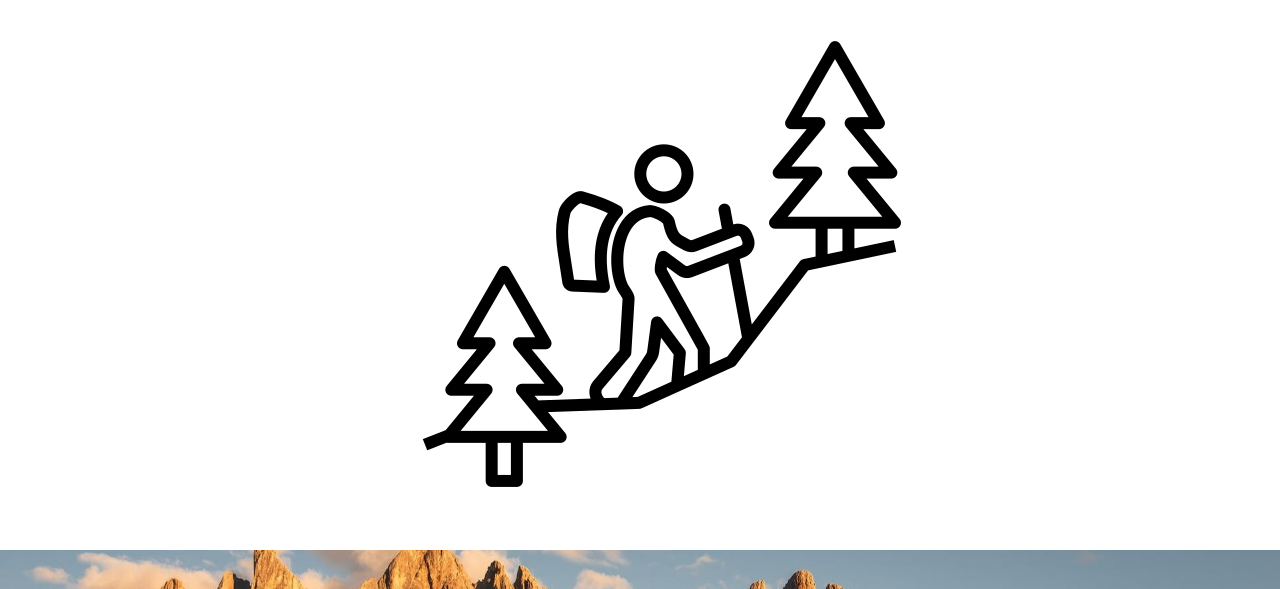
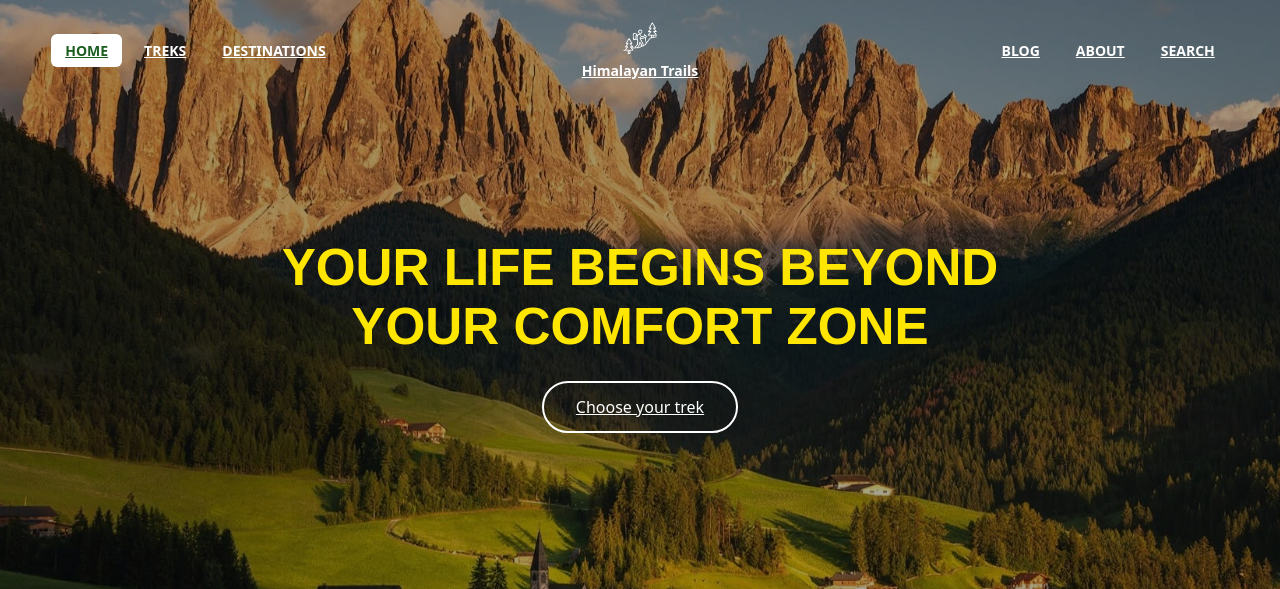
Before and after one commit to ashish2608K/learning-react-v2, a React (Vite) app: page / in a window 1280 px wide. Shown: the top 589 px of the page. Built offline with nearby package versions, Linux system fonts and the light colour scheme.

Commit message:
css done

```diff
--- a/index.html
+++ b/index.html
@@ -6,7 +6,7 @@
   <link rel="icon" type="image/svg+xml" href="/src/assets/react.svg" />
   <meta name="viewport" content="width=device-width, initial-scale=1.0" />
   <title>learning-react-v2</title>
-  <link href="/src/css/common.css" rel="stylesheet">
+  <link href="src/css/common.css" rel="stylesheet">
 
 </head>
 
--- a/src/TrekGrid.jsx
+++ b/src/TrekGrid.jsx
@@ -1,5 +1,5 @@
 import TrekCard from "./TrekCard";
-import { treks } from "./card";
+import { treks } from "./card-data";
 
 function TrekGrid() {
   return (
--- a/src/card.js
+++ b/src/card-data.js
@@ -1,7 +1,13 @@
+import imgOne from "./images/card-img-one.jpg";
+import imgTwo from "./images/card-img-two.jpg";
+import imgThree from "./images/card-img-three.jpg";
+import imgFour from "./images/card-img-four.jpg";
+
+
 export const treks = [
   {
     id: 1,
-    image: "./images/card-img-one.jpg",
+    image: imgOne,
     name: "Hampta Pass",
     route: "Manali → Chandratal",
     rating: 4.7,
@@ -10,7 +16,7 @@ export const treks = [
   },
   {
     id: 2,
-    image: "./images/card-img-two.jpg",
+    image: imgTwo,
     name: "Rupin Pass",
     route: "Dhaula → Sangla",
     rating: 4.8,
@@ -19,7 +25,7 @@ export const treks = [
   },
   {
     id: 3,
-    image: "./images/card-img-three.jpg",
+    image: imgThree,
     name: "Dayara Bugyal",
     route: "Barsu → Dayara Meadows → Barsu",
     rating: 4.6,
@@ -28,7 +34,7 @@ export const treks = [
   },
   {
     id: 4,
-    image: "./images/card-img-four.jpg",
+    image: imgFour,
     name: "Kedarkantha",
     route: "Sankri → Summit → Sankri",
     rating: 4.9,
--- a/src/components/Banner.jsx
+++ b/src/components/Banner.jsx
@@ -1,4 +1,5 @@
 import BannerImg from "../images/banner/banner_img.jpg";
+import "../css/index.css";
 
 function Hero() {
     return (
--- a/src/css/common.css
+++ b/src/css/common.css
@@ -1,3 +1,84 @@
 @import "tailwindcss";
 @import "./custom-style.css";
 @import "./TrekCard.css";
+@import url("navbar.css");
+@import url("index.css");
+
+
+.home_banner {
+    width: 100%;
+    margin: 0;
+    padding: 0;
+}
+
+.home_banner .banner_wrapper {
+    position: relative;
+    width: 100%;
+    height: 84vh;
+    min-height: 520px;
+}
+
+/* the photo fills the whole box */
+.home_banner .img_wrap {
+    position: absolute;
+    inset: 0;
+    overflow: hidden;
+}
+
+.home_banner .img_wrap img {
+    width: 100%;
+    height: 100%;
+    display: block;
+    object-fit: cover;
+    object-position: center;
+}
+
+/* dark layer so the text is readable */
+.home_banner .img_wrap::after {
+    content: "";
+    position: absolute;
+    inset: 0;
+    background: rgba(0, 0, 0, 0.35);
+}
+
+/* sits on top of the image and centers its content */
+.home_banner .banner_inner {
+    position: absolute;
+    inset: 0;
+    display: flex;
+    align-items: center;
+    justify-content: center;
+    padding: 0 1.25rem;
+}
+
+.home_banner .content_area {
+    max-width: 800px;
+    text-align: center;
+}
+
+.home_banner .heading {
+    color: #ffe600;
+    font-size: clamp(28px, 4vw, 52px);
+    font-weight: 700;
+    line-height: 1.15;
+    text-transform: uppercase;
+}
+
+.home_banner .mont_btn {
+    margin-top: 1.5rem;
+}
+
+.home_banner .banner_btn {
+    display: inline-block;
+    padding: 12px 32px;
+    border: 2px solid #fff;
+    border-radius: 999px;
+    color: #fff;
+    font-size: 16px;
+    font-weight: 400;
+}
+
+.home_banner .banner_btn:hover {
+    background: #fff;
+    color: #000;
+}
--- /dev/null
+++ b/src/css/index.css
@@ -0,0 +1,79 @@
+
+.home_banner {
+    width: 100%;
+    margin: 0;
+    padding: 0;
+}
+
+/* the box everything is positioned inside */
+.home_banner .banner_wrapper {
+    position: relative;
+    width: 100%;
+    height: 84vh;
+    min-height: 520px;
+}
+
+/* the photo fills the whole box */
+.home_banner .img_wrap {
+    position: absolute;
+    inset: 0;
+    overflow: hidden;
+}
+
+.home_banner .img_wrap img {
+    width: 100%;
+    height: 100%;
+    display: block;
+    object-fit: cover;
+    object-position: center;
+}
+
+/* dark layer so the text is readable */
+.home_banner .img_wrap::after {
+    content: "";
+    position: absolute;
+    inset: 0;
+    background: rgba(0, 0, 0, 0.35);
+}
+
+/* sits on top of the image and centers its content */
+.home_banner .banner_inner {
+    position: absolute;
+    inset: 0;
+    display: flex;
+    align-items: center;
+    justify-content: center;
+    padding: 0 1.25rem;
+}
+
+.home_banner .content_area {
+    max-width: 800px;
+    text-align: center;
+}
+
+.home_banner .heading {
+    color: #ffe600;
+    font-size: clamp(28px, 4vw, 52px);
+    font-weight: 700;
+    line-height: 1.15;
+    text-transform: uppercase;
+}
+
+.home_banner .mont_btn {
+    margin-top: 1.5rem;
+}
+
+.home_banner .banner_btn {
+    display: inline-block;
+    padding: 12px 32px;
+    border: 2px solid #fff;
+    border-radius: 999px;
+    color: #fff;
+    font-size: 16px;
+    font-weight: 400;
+}
+
+.home_banner .banner_btn:hover {
+    background: #fff;
+    color: #000;
+}
--- a/src/css/navbar.css
+++ b/src/css/navbar.css
@@ -1,3 +1,61 @@
+
+.navbar {
+    position: absolute;
+    top: 0;
+    left: 0;
+    right: 0;
+    z-index: 10;
+    display: grid;
+    grid-template-columns: 1fr auto 1fr;
+    align-items: center;
+    padding: 20px 4vw;
+    background: transparent;
+}
+
+.navbar .navbar_group {
+    display: flex;
+    align-items: center;
+    gap: 8px;
+}
+
+.navbar .navbar_right {
+    justify-content: flex-end;
+}
+
+.navbar .navbar_link {
+    padding: 6px 14px;
+    border-radius: 6px;
+    color: #fff;
+    font-size: 14px;
+    font-weight: 600;
+    text-transform: uppercase;
+}
+
+.navbar .navbar_link:hover {
+    background: rgba(255, 255, 255, 0.2);
+}
+
+.navbar .navbar_link.active {
+    background: #fff;
+    color: #1b5e20;
+}
+
+.navbar .navbar_logo {
+    display: flex;
+    flex-direction: column;
+    align-items: center;
+    gap: 4px;
+    color: #fff;
+    font-size: 14px;
+    font-weight: 600;
+}
+
+.navbar .navbar_logo img {
+    width: 36px;
+    height: 36px;
+    filter: brightness(0) invert(1); /* makes the icon white */
+}
+
 
 .icon_group a.nav-user {
     display: flex;
--- a/src/main.jsx
+++ b/src/main.jsx
@@ -1,7 +1,7 @@
 import { StrictMode } from "react";
 import { createRoot } from "react-dom/client";
 import "bootstrap/dist/css/bootstrap.min.css";
-import "./css/custom-style.css";
+import "./css/common.css"
 import App from "./App.jsx";
 
 createRoot(document.getElementById('root')).render(
```
